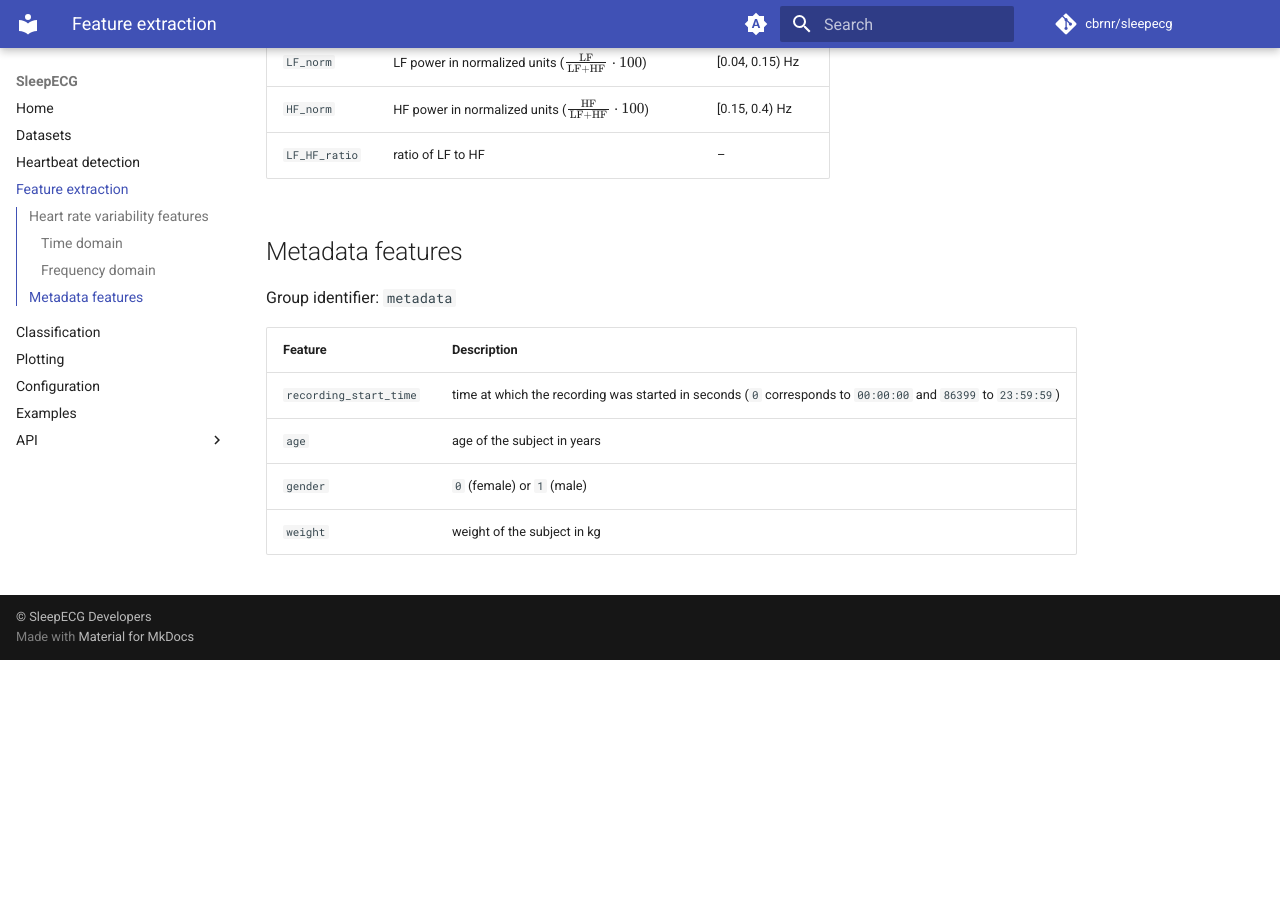
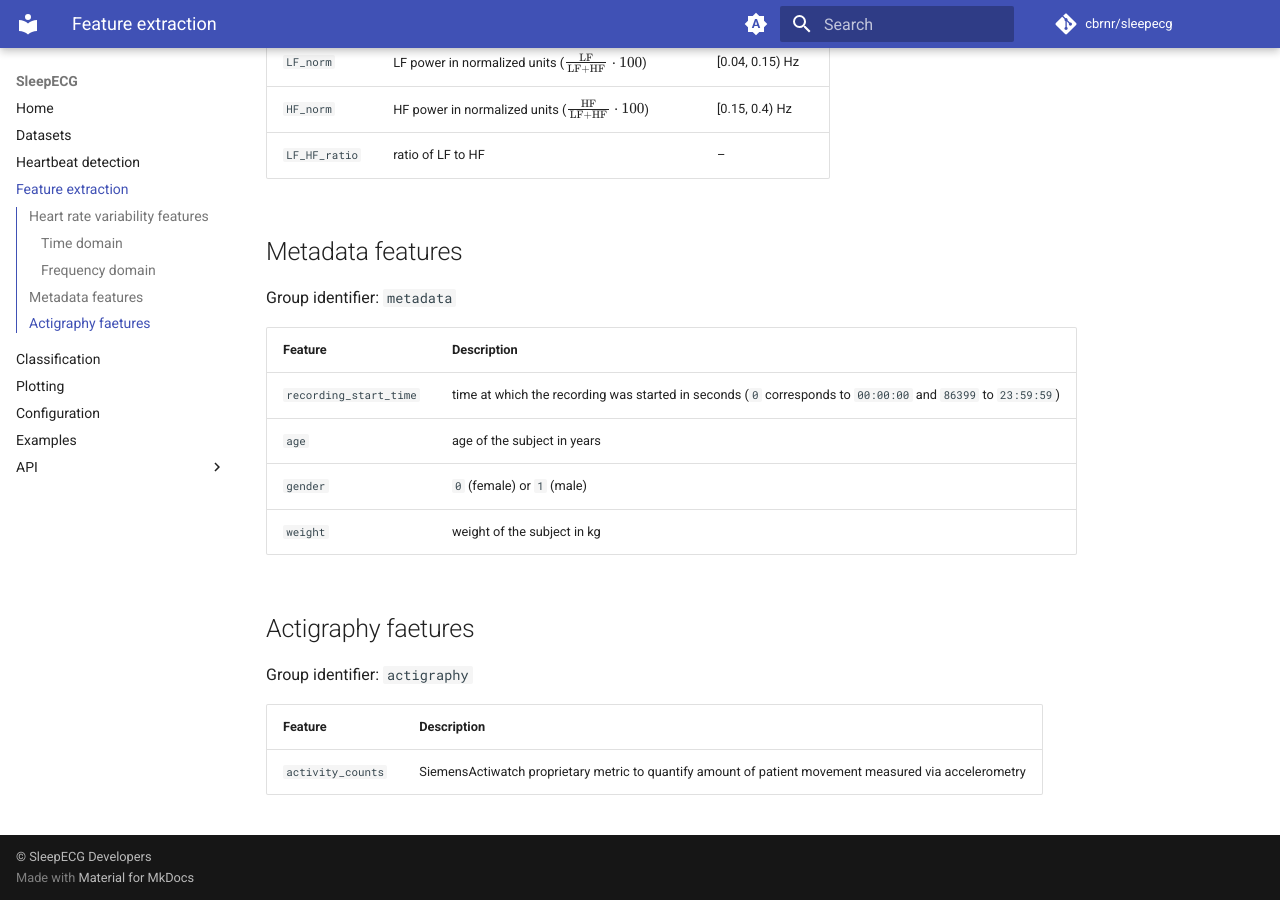
Before and after one commit to cbrnr/sleepecg, an MkDocs documentation site: the page built from docs/feature_extraction.md, in a window 1280 px wide and 900 px high, scrolled down 2216 px. Built offline with MkDocs 1.6.1 and Material for MkDocs 9.7.7, drawn with Linux system fonts in a browser that asks for light colours; comment, search, counter and statistics services are not loaded; before the commit the page ends 2876 px from its top, so only the background shows below that.

Commit message:
adding documentation

```diff
--- a/docs/feature_extraction.md
+++ b/docs/feature_extraction.md
@@ -66,3 +66,10 @@ Group identifier: `metadata`
 |`age`|age of the subject in years|
 |`gender`|`0` (female) or `1` (male)|
 |`weight`|weight of the subject in kg|
+
+## Actigraphy faetures
+Group identifier: `actigraphy`
+
+| Feature           | Description                                                                                           |
+|-------------------|-------------------------------------------------------------------------------------------------------|
+| `activity_counts` | SiemensActiwatch proprietary metric to quantify amount of patient movement measured via accelerometry |
```
Also changed, not shown: CHANGELOG.md (+2 -0 lines).
